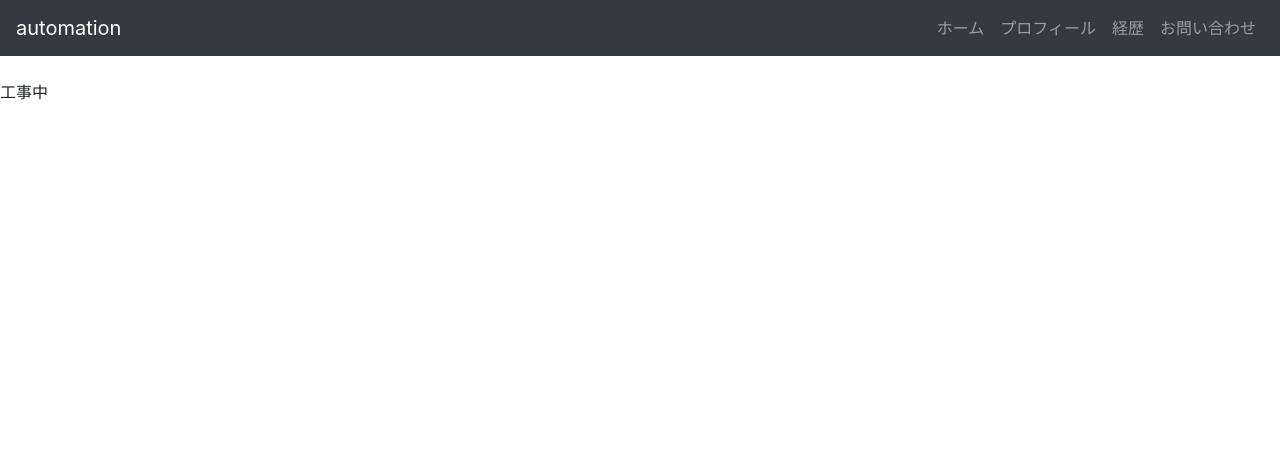
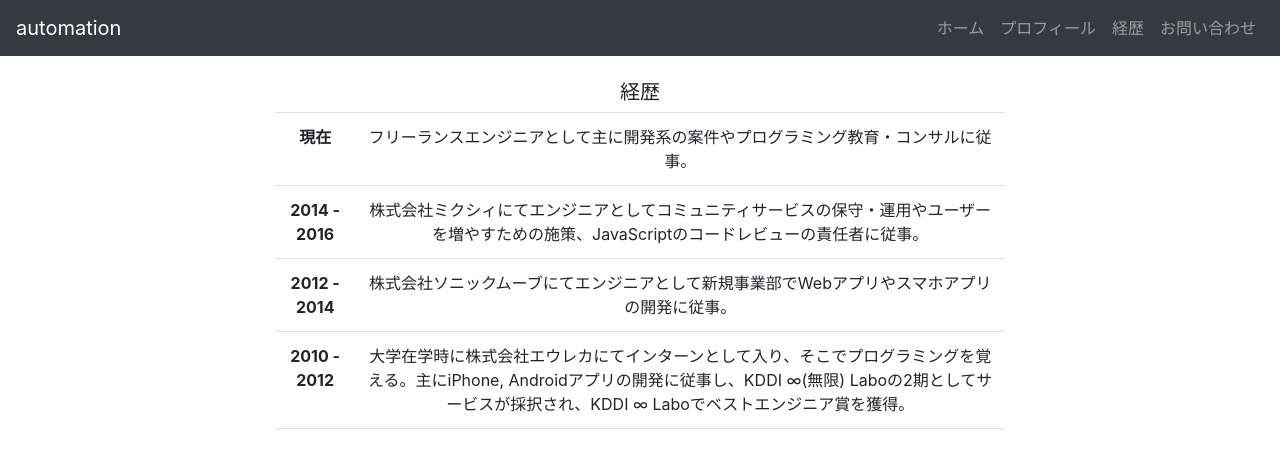
Before and after one commit to duyoji/duyoji.github.io, a React (Create React App) app: page /career in a window 1280 px wide. Shown: the top 468 px of the page. Built offline with nearby package versions, Linux system fonts and the light colour scheme.

Commit message:
Created Career page.

```diff
--- a/src/components/CareerPage.jsx
+++ b/src/components/CareerPage.jsx
@@ -1,11 +1,46 @@
 import React, { Component } from 'react';
+import {
+  Container,
+  Row,
+  Col,
+  Table
+} from 'reactstrap';
 
 class CareerPage extends Component {
   render() {
     return (
-      <div>
-        工事中
-      </div>
+      <Container>
+        <Row className="mb-3">
+          <Col className="text-center" sm="12" md={{ size: 8, offset: 2 }}>
+            <h5>経歴</h5>
+            <Table>
+              <tbody>
+                <tr>
+                  <th>現在</th>
+                  <td>フリーランスエンジニアとして主に開発系の案件やプログラミング教育・コンサルに従事。</td>
+                </tr>
+                <tr>
+                  <th>2014 - 2016</th>
+                  <td>株式会社ミクシィにてエンジニアとしてコミュニティサービスの保守・運用やユーザーを増やすための施策、JavaScriptのコードレビューの責任者に従事。</td>
+                </tr>
+                <tr>
+                  <th>2012 - 2014</th>
+                  <td>株式会社ソニックムーブにてエンジニアとして新規事業部でWebアプリやスマホアプリの開発に従事。</td>
+                </tr>
+                <tr>
+                  <th>2010 - 2012</th>
+                  <td>大学在学時に株式会社エウレカにてインターンとして入り、そこでプログラミングを覚える。主にiPhone, Androidアプリの開発に従事し、KDDI ∞(無限) Laboの2期としてサービスが採択され、KDDI ∞ Laboでベストエンジニア賞を獲得。</td>
+                </tr>
+                {/* 最後のtr,tdは最後の行の下にボーダーをつけるためだけにセットしている。 */}
+                <tr>
+                  <td></td>
+                  <td></td>
+                </tr>
+              </tbody>
+            </Table>
+          </Col>
+        </Row>
+      </Container>
     );
   }
 }
--- a/src/components/ProfilePage.jsx
+++ b/src/components/ProfilePage.jsx
@@ -1,5 +1,6 @@
 import React, { Component } from 'react';
 import profileSrc from '../images/profile.jpeg';
+import { Link } from 'react-router-dom';
 import {
   Container,
   Row,
@@ -19,9 +20,10 @@ class ProfilePage extends Component {
             <img className="profile-image" src={profileSrc} alt="profileSrc" />
           </Col>
         </Row>
-        <Row className="mb-5">
+        <Row className="mb-4">
           <Col className="text-center" sm="12" md={{ size: 8, offset: 2 }}>
             <h4>前田 剛 / フリーランスエンジニア</h4>
+            <Link to="/career">経歴</Link>
           </Col>
         </Row>
         <Row className="mb-1">
@@ -29,13 +31,13 @@ class ProfilePage extends Component {
             <h5>スキル</h5>
           </Col>
         </Row>
-        <Row className="mb-3">
+        <Row className="mb-4">
           <Col className="text-center" sm="12" md={{ size: 8, offset: 2 }}>
             <p>JavaScript, Express, React, Redux, Vue, TypeScript, Sequelize, knex, TDD, MySQL, PostgreSQL, Redis, PHP, CakePHP, AWS, Heroku, Git, Java, Objective-C, Perl, HTML, CSS など（LinkedInにもっと細かくスキルの他に職歴なども載せてます。）</p>
           </Col>
         </Row>
 
-        <Row className="mb-3">
+        <Row className="mb-1">
           <Col className="text-center" sm="12" md={{ size: 8, offset: 2 }}>
             <h5>SNSアカウント</h5>
           </Col>
```
